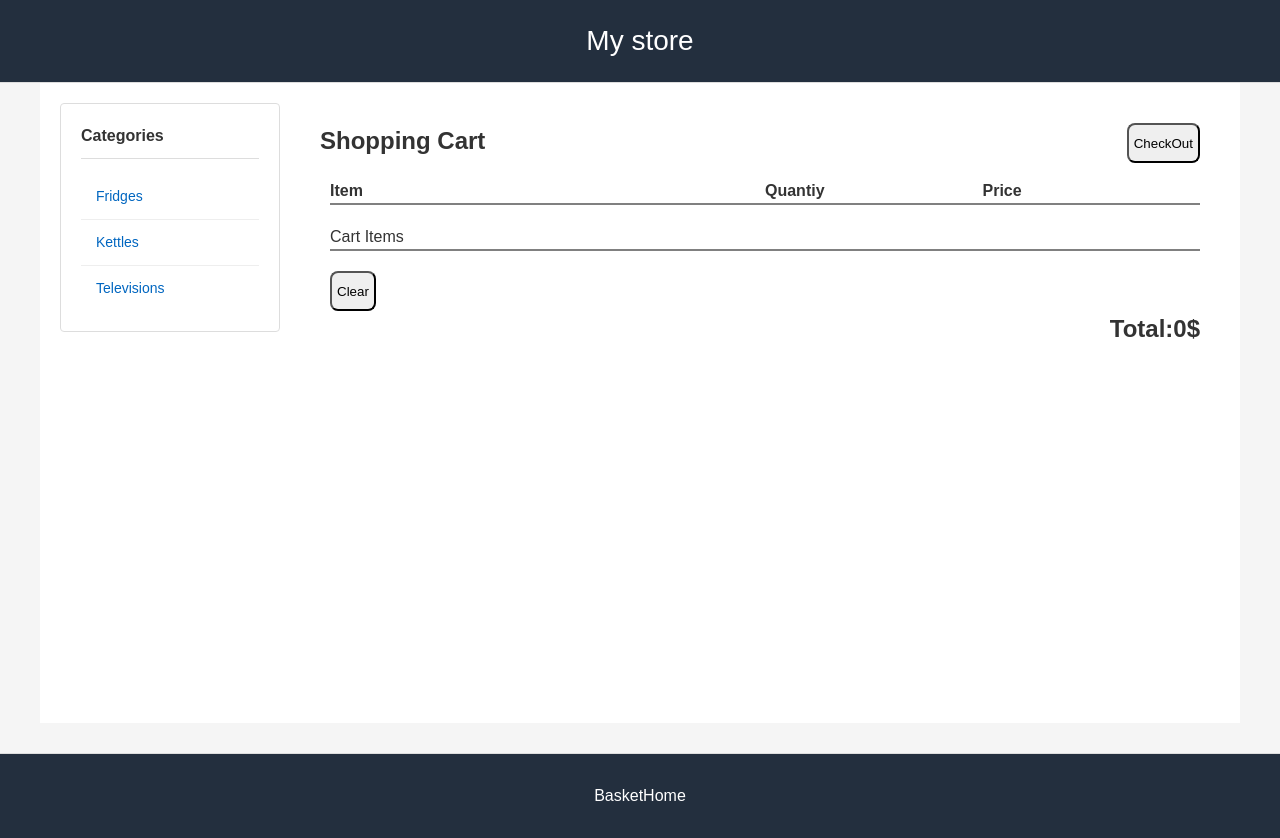
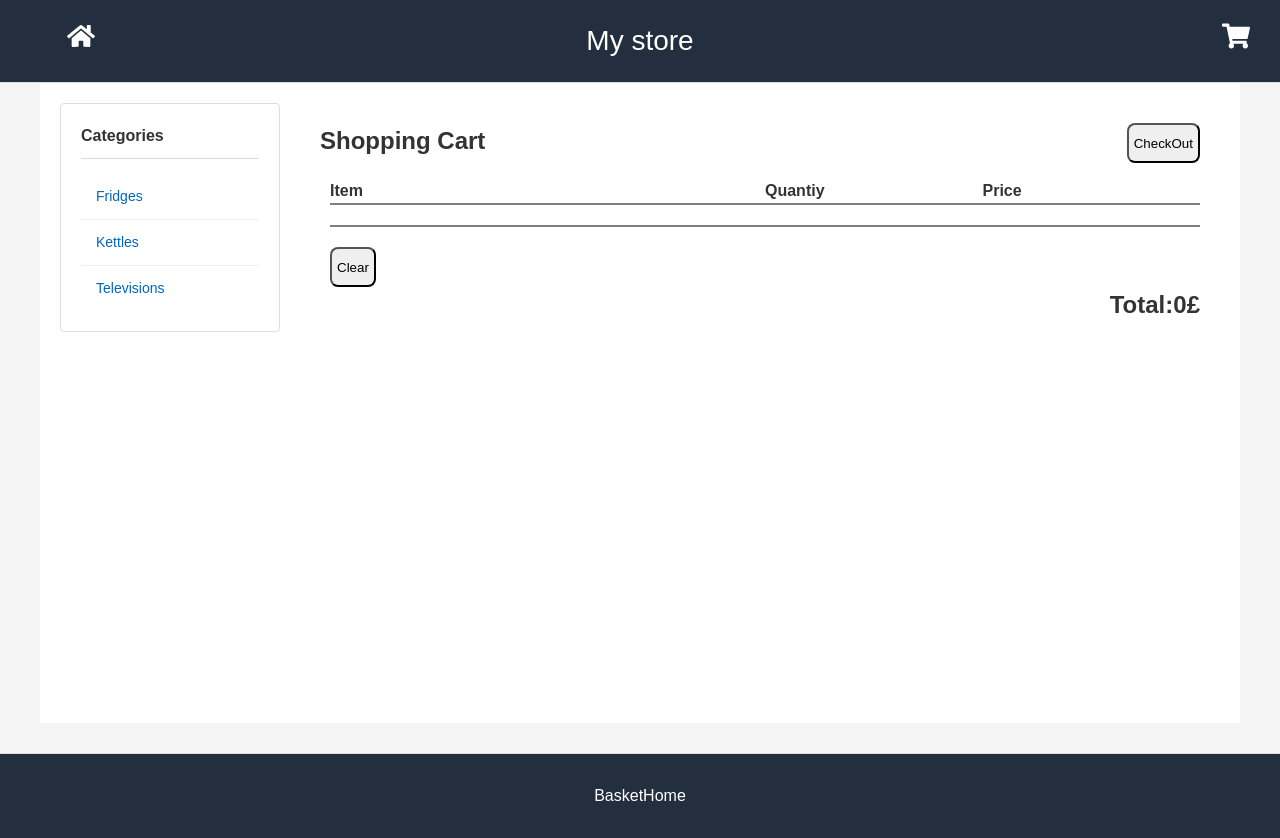
Before and after one commit to MHMD304/ecommerce_site_in_react, a React (Vite) app: page /basket in a window 1280 px wide. Built offline with nearby package versions, Linux system fonts and the light colour scheme; data requests are answered from the project's data file.

Commit message:
Implement basket functionality (add, remove, clear, update qty)

```diff
--- a/package.json
+++ b/package.json
@@ -12,6 +12,7 @@
   "dependencies": {
     "react": "^19.1.1",
     "react-dom": "^19.1.1",
+    "react-icons": "^5.5.0",
     "react-router-dom": "^6.30.1",
     "styled-components": "^6.1.19"
   },
--- a/src/App.css
+++ b/src/App.css
@@ -29,8 +29,18 @@ header {
     font-size: 28px;
     color: white;
     border-bottom: 1px solid #ddd;
+    display: grid;
+    grid-template-columns: 0.1fr 1fr 0.1fr;
 }
-
+#headerHomeIcone{
+   justify-self: start;
+}
+#headerTitle{
+    justify-self: center;
+}
+#headerCartIcon{
+    justify-self: end;
+}
 header a {
     color: white;
 }
--- a/src/components/Basket.jsx
+++ b/src/components/Basket.jsx
@@ -1,10 +1,49 @@
-import React from 'react'
 import styled from 'styled-components'
+import { useContext,useState,useEffect } from 'react'
+import { CartContext } from '../contexts/CartContext'
+import { Link,useNavigate } from 'react-router-dom'
+import {  FaPlus, FaMinus, FaTrash } from "react-icons/fa";
 const Basket = () => {
+  const {getItems,clearBasket, removeProduct,incQty,decQty,} = useContext(CartContext);
+  const [cartItems,setCartItems] = useState([]);
+  const navigate = useNavigate();
+
+  useEffect(()=>{
+    setCartItems(getItems());
+  },[getItems]);
+
+
+  const renderCart = ()=>{
+    return cartItems.map((item)=>(
+      <>
+      <div>
+        <Link to={`/products/${item.id}`}><p>{item.title}</p></Link>
+      </div>
+      <BasketQty>
+            <p>{item.quantity}</p>
+            <IconsContainer>
+              <FaPlus onClick={()=>setCartItems(incQty({id:item.id}))}/>
+              <FaMinus onClick={()=>setCartItems(decQty({id:item.id}))}/>
+              <FaTrash onClick={()=>setCartItems(removeProduct({id:item.id}))}/>
+            </IconsContainer>
+      </BasketQty>
+      <BasketPrice>
+        <p>&pound;{item.price}</p>
+      </BasketPrice>
+      </>
+      ))
+  }
+
+  const renderTotal = ()=>{
+    const items = getItems();
+    const total = items.reduce((total,item)=>(total + item.price * item.quantity),0);
+    return total;
+  }
+
   return (
     <BasketContainer>
       <BasketTitle>Shopping Cart</BasketTitle>
-      <BasketButton>CheckOut</BasketButton>
+      <BasketButton onClick={()=>navigate("/checkout")}>CheckOut</BasketButton>
       <BasketTable>
         <BasketHeader>
           <h4>Item</h4>
@@ -12,14 +51,15 @@ const Basket = () => {
           <h4>Price</h4>
         </BasketHeader>
         <BasketHeaderLine/>
-        <BasketHeader>Cart Items</BasketHeader>
+        <BasketHeader>{renderCart()}</BasketHeader>
         <BasketHeaderLine/>
-        <BasketButton>Clear</BasketButton>
-        <BasketTotal>Total:0$</BasketTotal>
+        <BasketButton onClick={()=>setCartItems(clearBasket())}>Clear</BasketButton>
+        <BasketTotal>Total:{renderTotal()}&pound;</BasketTotal>
       </BasketTable>
     </BasketContainer>
   )
 }
+
 export default Basket
 const BasketContainer = styled.div`
     display: grid;
@@ -76,3 +116,11 @@ const BasketButton = styled.button`
     cursor:pointer;
   }
 `;
+const IconsContainer = styled.div`
+  display:flex;
+  gap:10px;
+  margin-left:5px;
+  alig-item:center;
+  justify-content:center;
+  font-size:20px;
+`;
--- a/src/components/CategoryProduct.jsx
+++ b/src/components/CategoryProduct.jsx
@@ -58,7 +58,7 @@ const CategoryProduct = ({title,image,specs,features,price,stock,id}) => {
                  <label>Free Delivery</label>
             </Stock>
             <Actions >
-                 <button onClick={()=>navigate(`products/${id}`)}>View Product</button>
+                 <button onClick={()=>navigate(`/products/${id}`)}>View Product</button>
                  <button onClick={()=>addProduct({id,title,price})}>Add to Basket</button>
             </Actions>
         </aside>
--- a/src/components/Layout.jsx
+++ b/src/components/Layout.jsx
@@ -1,5 +1,5 @@
-import React from 'react'
 import { Outlet,Link } from 'react-router-dom'
+import { FaHome, FaShoppingCart } from "react-icons/fa";
 const Layout = ({categories}) => {
     const renderCategories = ()=>{
    return categories.data.map(cat=>(
@@ -8,7 +8,11 @@ const Layout = ({categories}) => {
   }
   return (
         <>
-      <header>My store</header>
+      <header>
+        <Link to="/"><div id="headerHomeIcon"><FaHome/></div></Link>
+        <div id="headerTitle">My store</div>
+        <Link to='/basket'><div id="headerCartIcon"><FaShoppingCart/></div></Link>
+      </header>
       <section>
         <nav>
           {
--- a/src/contexts/CartContext.jsx
+++ b/src/contexts/CartContext.jsx
@@ -11,15 +11,22 @@ const CartContextProvider = ({children})=>{
     }
     const removeProduct = payload=>{
         dispatch({type:"REMOVE",payload});
+        return state.cartItems;
     }
     const incQty = payload=>{
         dispatch({type:"INCQTY",payload});
+        return state.cartItems;
     }
     const decQty = payload=>{
         dispatch({type:"DECQTY",payload});
+        return state.cartItems;
     }
     const clearBasket = ()=>{
         dispatch({type:"CLEAR",payload:undefined});
+        return state.cartItems;
+    }
+    const getItems = ()=>{
+        return state.cartItems;
     }
     const contextValues = {
         addProduct,
@@ -27,6 +34,7 @@ const CartContextProvider = ({children})=>{
         incQty,
         decQty,
         clearBasket,
+        getItems,
         ...state
     }
     return (
--- a/src/contexts/CartReducer.jsx
+++ b/src/contexts/CartReducer.jsx
@@ -1,30 +1,39 @@
 export const CartReducer = (state,action)=>{
     let index = -1;
+    let newItems = [...state.cartItems];
     if(action.payload)
         index = state.cartItems.findIndex(x=>x.id===action.payload.id)
     switch(action.type){
         case "ADD":
         case "INCQTY":
            if(index===-1){
-            state.cartItems.push({...action.payload,quantity:1})
+            //state.cartItems.push({...action.payload,quantity:1}) DON'TTTTTT UPDATE THE STATEEEEEEEEEEE DIRECTLYYY!!!!!!!!!
+            newItems.push({...action.payload,quantity:1});
            }
            else{
-            state.cartItems[index].quantity++;
+            //state.cartItems[index].quantity++;
+            newItems[index].quantity++;
            }
         break
         case "REMOVE":
             if(index>-1)
-                state.cartItems.splice(index,1);
+                newItems = state.cartItems.filter(x=>x.id!==action.payload.id);
             break
         case "DECQTY":
             if(index>-1)
-                state.cartItems[index].quantity--;
+            {
+                //state.cartItems[index].quantity--;
+                if(newItems[index].quantity===1)
+                   newItems = newItems.filter(x=>x.id!==action.payload.id);
+                else
+                    newItems[index].quantity--;
+            }
             break;
         case "CLEAR":
-            state.cartItems=[];
+            newItems=[];
             break;
         default:
-            break
+            return state;
     }
-    return state
+    return { ...state, cartItems: newItems };
 }
```
Also changed, not shown: 1 other file (tests, documents, lock files or other folders).
